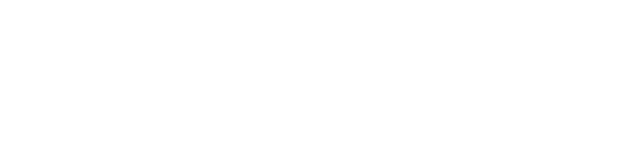
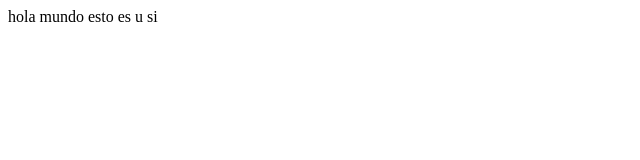
Before and after one commit to asir7777/Vacaciones, a plain HTML site: page index.html in a window 1280 px wide. Shown: the whole page, without its empty margins (0-640 px from the left). Drawn offline with Linux system fonts and the light colour scheme.

Commit message:
cambio_2

```diff
--- a/index.html
+++ b/index.html
@@ -3,7 +3,7 @@
 
     </head>
     <body>
-       <hola mundo esto es u si>
+       <p>hola mundo esto es u si </p>
     </body>
 
 
```
